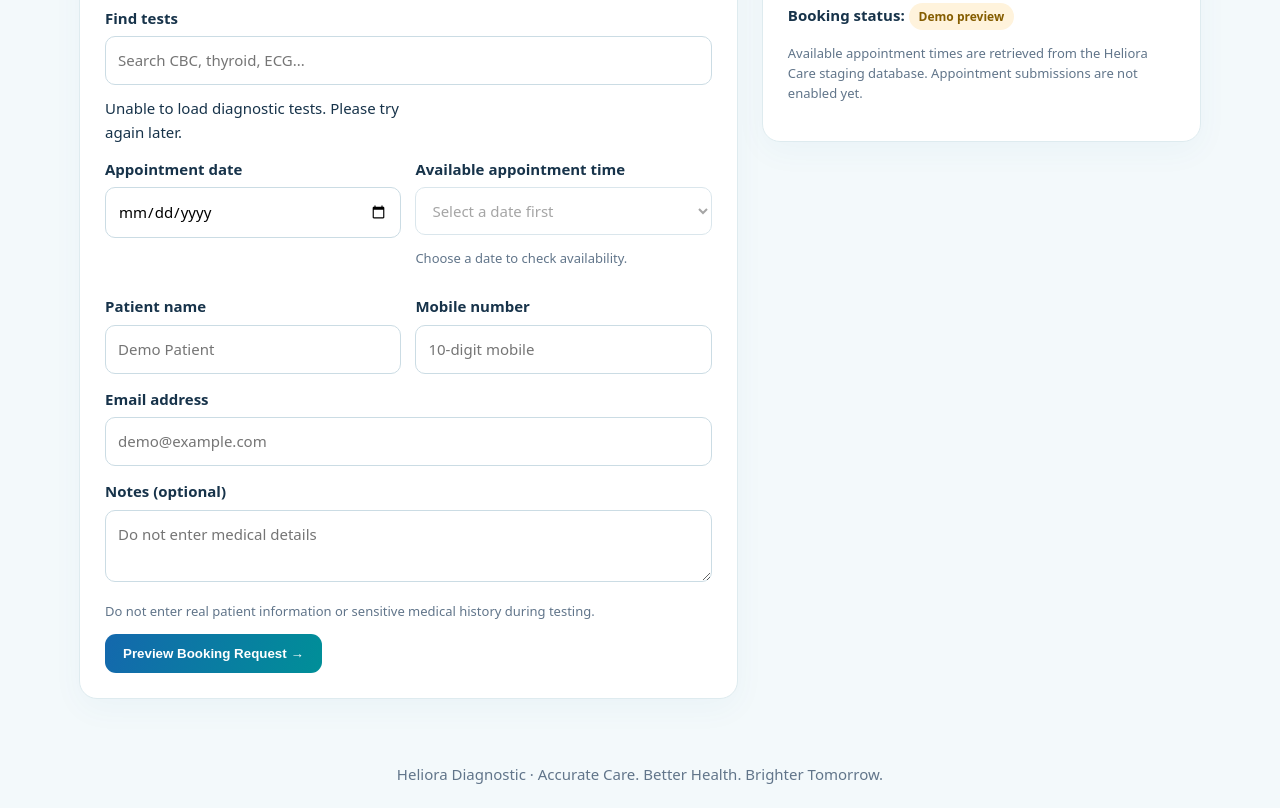
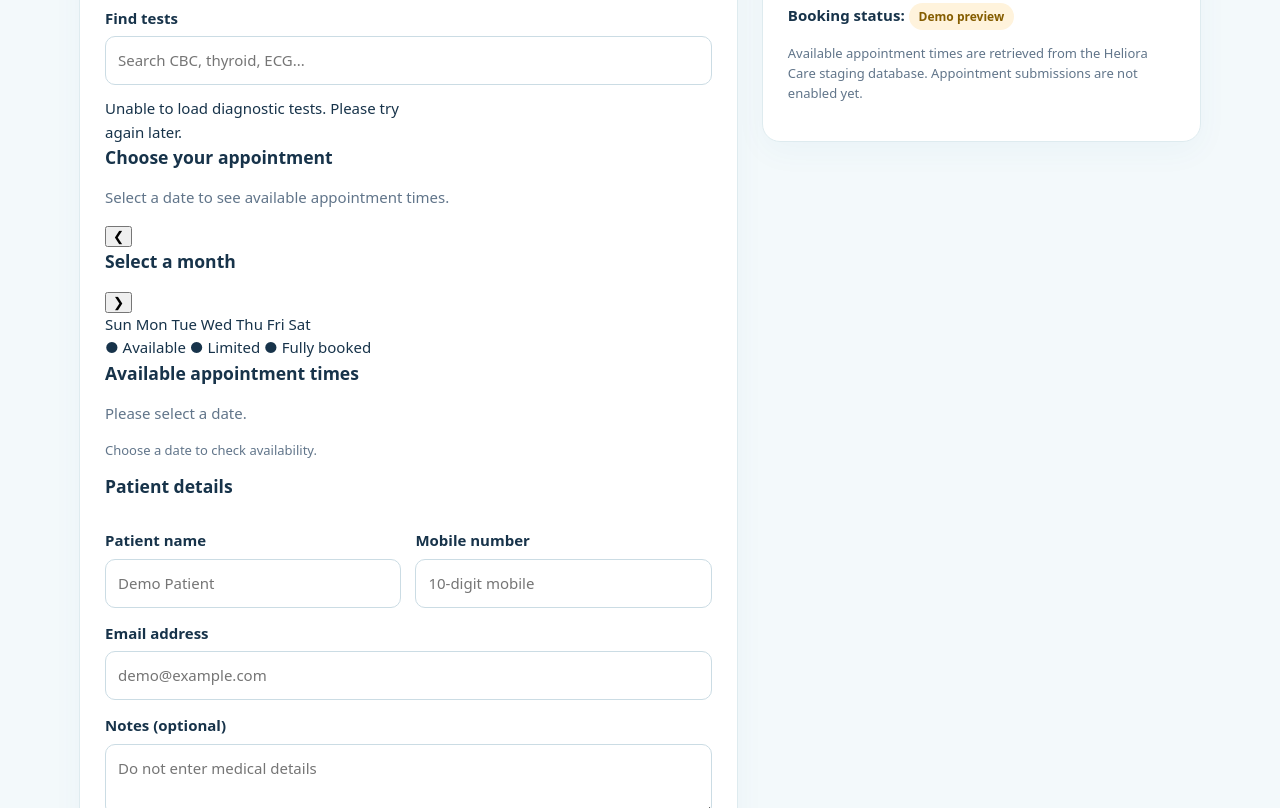
Before and after one commit to kharetanitin-cpu/Heliora-Diagnostic, a plain HTML site: page public/booking.html in a window 1280 px wide. Shown: the part 721-1529 px from the top of the page. Drawn offline with Linux system fonts and the light colour scheme; no server answers.

Commit message:
Refactor booking.html for improved structure and clarity
Update booking page with interactive appointment calendar

```diff
--- a/public/booking.html
+++ b/public/booking.html
@@ -1,5 +1,6 @@
 <!doctype html>
 <html lang="en">
+
 <head>
   <meta charset="utf-8">
   <meta name="viewport" content="width=device-width, initial-scale=1">
@@ -12,6 +13,7 @@
 <body>
 
 <header class="top">
+
   <a class="logo" href="index.html">
     <img src="assets/heliora-emblem.jpg" alt="Heliora logo">
     HELIORA <span style="color:#159a88">CARE</span>
@@ -20,13 +22,18 @@
   <nav>
     <a href="index.html">Home</a>
   </nav>
+
 </header>
 
 <main class="shell">
 
+  <!-- PAGE INTRODUCTION -->
+
   <section class="hero">
 
-    <span class="pill">Diagnostic appointments made easier</span>
+    <span class="pill">
+      Diagnostic appointments made easier
+    </span>
 
     <h1>Book your tests with confidence.</h1>
 
@@ -46,6 +53,8 @@
 
   <div class="grid">
 
+    <!-- BOOKING FORM -->
+
     <form id="booking" class="card">
 
       <h2>Book an appointment</h2>
@@ -55,19 +64,27 @@
         Live appointment booking will be enabled after testing.
       </p>
 
+      <!-- APPOINTMENT TYPE -->
+
       <label for="type">Appointment type</label>
 
       <select id="type">
-        <option value="Centre visit">Visit Heliora Diagnostic</option>
+        <option value="Centre visit">
+          Visit Heliora Diagnostic
+        </option>
+
         <option value="Home sample collection" disabled>
           Home Sample Collection — Coming Soon
         </option>
       </select>
 
+      <!-- DIAGNOSTIC TESTS -->
+
       <label for="search">Find tests</label>
 
       <input
         id="search"
+        type="search"
         placeholder="Search CBC, thyroid, ECG..."
       >
 
@@ -77,24 +94,103 @@
         style="margin-top:12px"
       ></div>
 
-      <div class="row">
+      <!-- INTERACTIVE APPOINTMENT CALENDAR -->
 
-        <div>
-          <label for="date">Appointment date</label>
+      <section class="appointment-picker">
 
-          <input
-            id="date"
-            type="date"
-            required
+        <h3>Choose your appointment</h3>
+
+        <p class="muted">
+          Select a date to see available appointment times.
+        </p>
+
+        <div class="calendar-booking-layout">
+
+          <!-- CALENDAR -->
+
+          <div class="booking-calendar">
+
+            <div class="calendar-header">
+
+              <button
+                type="button"
+                id="prev-month"
+                class="calendar-nav"
+                aria-label="Previous month"
               >
+                &#10094;
+              </button>
+
+              <h3 id="calendar-month">
+                Select a month
+              </h3>
+
+              <button
+                type="button"
+                id="next-month"
+                class="calendar-nav"
+                aria-label="Next month"
+              >
+                &#10095;
+              </button>
+
             </div>
 
-        <div>
-          <label for="time">Available appointment time</label>
+            <div class="calendar-weekdays">
 
-          <select id="time" required disabled>
-            <option value="">Select a date first</option>
-          </select>
+              <span>Sun</span>
+              <span>Mon</span>
+              <span>Tue</span>
+              <span>Wed</span>
+              <span>Thu</span>
+              <span>Fri</span>
+              <span>Sat</span>
+
+            </div>
+
+            <div
+              id="calendar-days"
+              class="calendar-days"
+              aria-label="Select appointment date"
+            ></div>
+
+            <div class="calendar-legend">
+
+              <span>
+                ● Available
+              </span>
+
+              <span>
+                ● Limited
+              </span>
+
+              <span>
+                ● Fully booked
+              </span>
+
+            </div>
+
+          </div>
+
+          <!-- AVAILABLE TIME SLOTS -->
+
+          <div class="booking-time-panel">
+
+            <h3>Available appointment times</h3>
+
+            <p
+              id="selected-date-label"
+              class="muted"
+            >
+              Please select a date.
+            </p>
+
+            <div
+              id="time-slots"
+              class="time-slot-grid"
+              role="group"
+              aria-label="Appointment times"
+            ></div>
 
             <p
               id="slot-message"
@@ -103,36 +199,67 @@
             >
               Choose a date to check availability.
             </p>
+
           </div>
 
         </div>
 
+        <!-- HIDDEN FIELDS USED BY JAVASCRIPT -->
+
+        <input
+          id="date"
+          type="hidden"
+        >
+
+        <input
+          id="time"
+          type="hidden"
+        >
+
+      </section>
+
+      <!-- PATIENT DETAILS -->
+
+      <h3>Patient details</h3>
+
       <div class="row">
 
         <div>
-          <label for="name">Patient name</label>
+
+          <label for="name">
+            Patient name
+          </label>
 
           <input
             id="name"
             required
+            autocomplete="name"
             placeholder="Demo Patient"
           >
+
         </div>
 
         <div>
-          <label for="phone">Mobile number</label>
+
+          <label for="phone">
+            Mobile number
+          </label>
 
           <input
             id="phone"
+            type="tel"
             inputmode="tel"
             required
             placeholder="10-digit mobile"
           >
+
         </div>
 
       </div>
 
-      <label for="email">Email address</label>
+      <label for="email">
+        Email address
+      </label>
 
       <input
         id="email"
@@ -141,7 +268,9 @@
         placeholder="demo@example.com"
       >
 
-      <label for="notes">Notes (optional)</label>
+      <label for="notes">
+        Notes (optional)
+      </label>
 
       <textarea
         id="notes"
@@ -154,13 +283,23 @@
         history during testing.
       </p>
 
-      <button class="btn" type="submit">
+      <!-- SUBMIT BUTTON -->
+
+      <button
+        class="btn"
+        type="submit"
+      >
         Preview Booking Request →
       </button>
 
-      <div id="result" aria-live="polite"></div>
+      <div
+        id="result"
+        aria-live="polite"
+      ></div>
 
     </form>
+
+    <!-- BOOKING SUMMARY -->
 
     <aside>
 
@@ -168,13 +307,20 @@
 
         <h3>Booking summary</h3>
 
-        <p id="visit">Centre visit</p>
+        <p id="visit">
+          Centre visit
+        </p>
 
-        <div id="selected" class="muted">
+        <div
+          id="selected"
+          class="muted"
+        >
           No tests selected yet.
         </div>
 
-        <hr style="border:0;border-top:1px solid #deebef;margin:20px 0">
+        <hr
+          style="border:0;border-top:1px solid #deebef;margin:20px 0"
+        >
 
         <p class="mini muted">
           Prices will appear once the verified Heliora
@@ -183,7 +329,9 @@
 
         <p>
           <strong>Booking status:</strong>
-          <span class="status">Demo preview</span>
+          <span class="status">
+            Demo preview
+          </span>
         </p>
 
         <p class="mini muted">
```
Lines whose indentation alone changed are shown as unchanged.
